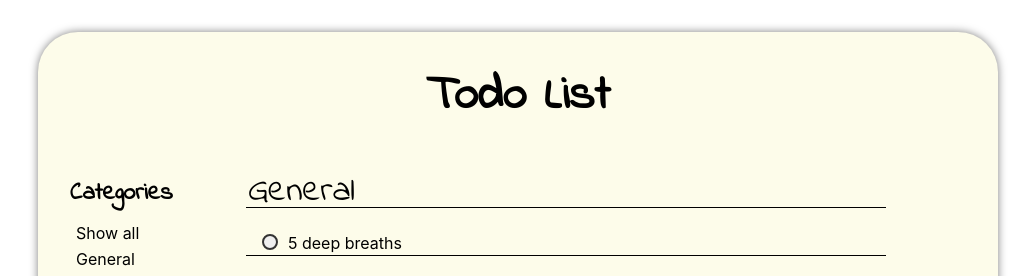
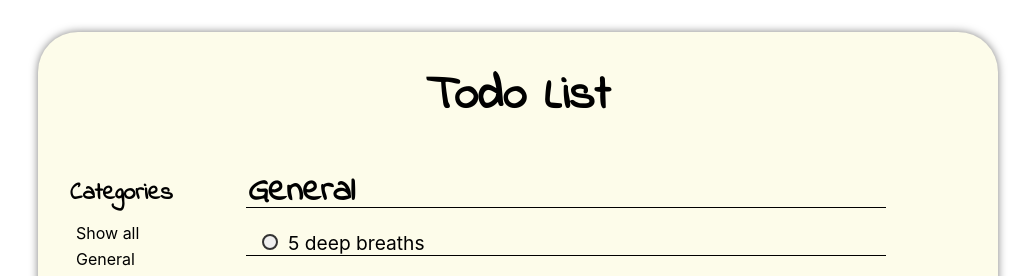
Before and after one commit to harithkhan/odin-todo-list, a website built with webpack: page src/template.html in a window 1280 px wide. Shown: the top 276 px of the page, without its empty margins (122-1157 px from the left). Built offline with nearby package versions, Linux system fonts and the light colour scheme.

Commit message:
style: increase font-size of input form fields Add font-weight: 600 to to #cat-general. Increase font-size of #todo-1 to 1.2rem.

```diff
--- a/src/style.css
+++ b/src/style.css
@@ -146,6 +146,7 @@ main {
     border: none;
     font-family: var(--font-headers);
     font-size: 2.2rem;
+    font-weight: 600;
     padding-top: 1rem;
 }
 
@@ -174,7 +175,7 @@ main {
     background-color: inherit;
     border: none;
     font-family: var(--font-general);
-    font-size: 1rem;
+    font-size: 1.2rem;
     padding-top: 1.5rem;
 }
 
```
